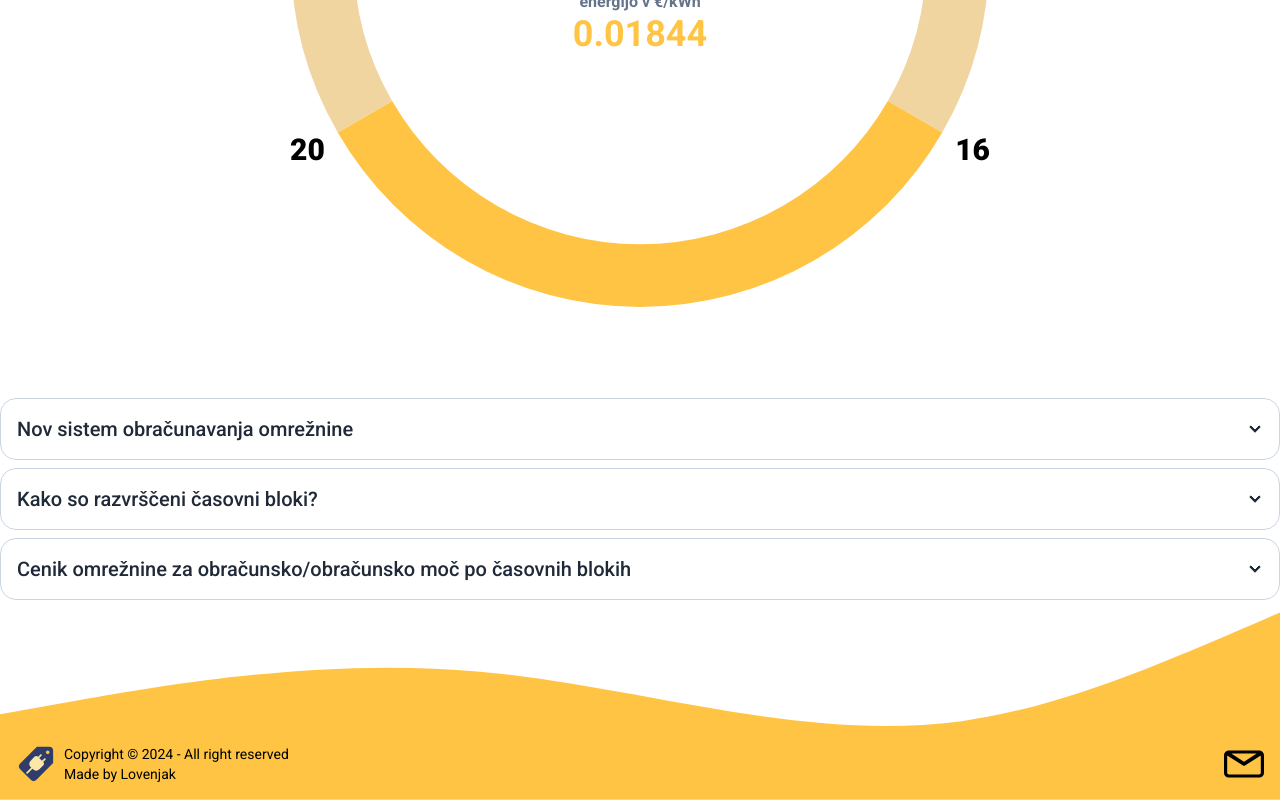
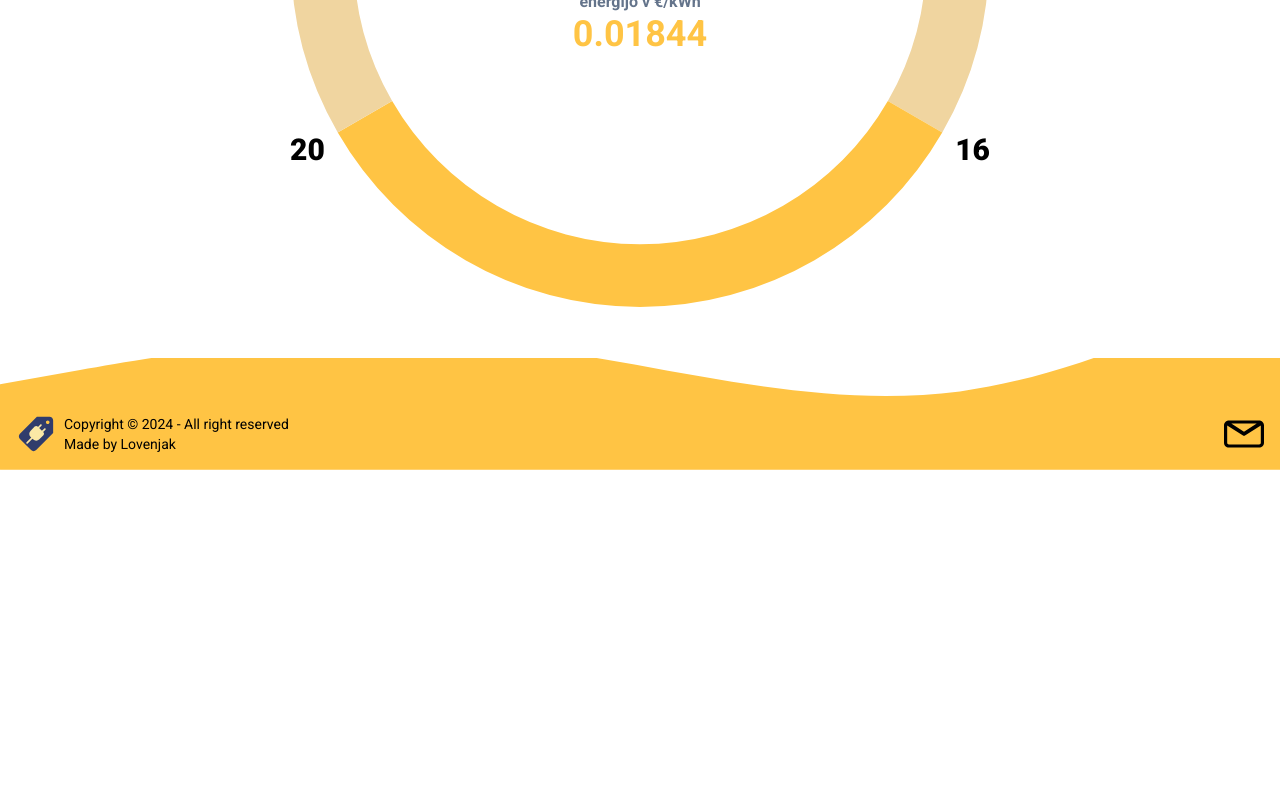
Before and after one commit to rubuz/cenergija-react, a React (Vite) app: page / in a window 1280 px wide. Shown: the part 482-1282 px from the top of the page. After the commit the page ends 952 px from the top, so only its background shows below. Built offline with nearby package versions, Linux system fonts and the light colour scheme.

Commit message:
Add react-router-dom dependency and implement routing

```diff
--- a/package.json
+++ b/package.json
@@ -13,7 +13,8 @@
     "chart.js": "^4.4.2",
     "react": "^18.2.0",
     "react-chartjs-2": "^5.2.0",
-    "react-dom": "^18.2.0"
+    "react-dom": "^18.2.0",
+    "react-router-dom": "^6.22.3"
   },
   "devDependencies": {
     "@types/react": "^18.2.64",
--- a/src/App.tsx
+++ b/src/App.tsx
@@ -5,11 +5,13 @@ import Header from "./components/Header";
 import Section from "./components/Section";
 import ChartDonut from "./components/chart/ChartDonut";
 import { ColorContext } from "./utils/ColorContext";
+import { BrowserRouter as Router, Route, Routes } from "react-router-dom";
 
 function App() {
   const [dotColor, setDotColor] = useState<string>("");
 
   return (
+    <Router>
       <ColorContext.Provider value={{ dotColor, setDotColor }}>
         <div className="h-[100dvh] bg-white font-roboto ">
           <Header />
@@ -19,11 +21,14 @@ function App() {
             </div>
           </Section>
           <Section>
-          <Faq />
+            <Routes>
+              <Route path="/faq" Component={Faq} />
+            </Routes>
           </Section>
           <Footer />
         </div>
       </ColorContext.Provider>
+    </Router>
   );
 }
 
--- a/src/components/Faq.tsx
+++ b/src/components/Faq.tsx
@@ -1,12 +1,32 @@
 import TableBlok from "./tables/TableBlok";
 import TablePrice from "./tables/TablePrice";
+import { useLocation } from "react-router-dom";
+import { useEffect, useRef } from "react";
 
 const Faq = () => {
+  const location = useLocation();
+  const openDiv = location.state?.openDiv;
+
+  const div1Ref = useRef(null);
+  const div2Ref = useRef(null);
+  const div3Ref = useRef(null);
+
+  useEffect(() => {
+    if (openDiv === 0) {
+      div1Ref.current.click();
+    } else if (openDiv === 1) {
+      div2Ref.current.click();
+    } else if (openDiv === 2) {
+      div3Ref.current.click();
+    }
+  }, []);
+
   return (
     <div className="mb-32 flex flex-col gap-2">
       <div
+        ref={div1Ref}
         tabIndex={0}
-        className="collapse collapse-arrow border border-slate-300 bg-white/70 backdrop-blur-lg transition-all duration-200 hover:ring-2 hover:ring-slate-400"
+        className="collapse collapse-arrow border border-slate-300 bg-white/70 backdrop-blur-sm transition-all duration-200 hover:ring-2 hover:ring-slate-400"
       >
         <div className="collapse-title text-xl font-medium">
           Nov sistem obračunavanja omrežnine
@@ -27,8 +47,9 @@ const Faq = () => {
         </div>
       </div>
       <div
+        ref={div2Ref}
         tabIndex={1}
-        className="collapse collapse-arrow border border-slate-300 bg-white/70 backdrop-blur-lg transition-all duration-200 hover:ring-2 hover:ring-slate-400"
+        className="collapse collapse-arrow border border-slate-300 bg-white/70 backdrop-blur-sm transition-all duration-200 hover:ring-2 hover:ring-slate-400"
       >
         <div className="collapse-title text-xl font-medium">
           Kako so razvrščeni časovni bloki?
@@ -46,8 +67,9 @@ const Faq = () => {
         </div>
       </div>
       <div
+        ref={div3Ref}
         tabIndex={2}
-        className="collapse collapse-arrow border border-slate-300 bg-white/70 backdrop-blur-lg transition-all duration-200 hover:ring-2 hover:ring-slate-400"
+        className="collapse collapse-arrow border border-slate-300 bg-white/70 backdrop-blur-sm transition-all duration-200 hover:ring-2 hover:ring-slate-400"
       >
         <div className="collapse-title text-xl font-medium">
           Cenik omrežnine za obračunsko/obračunsko moč po časovnih blokih
--- a/src/components/Header.tsx
+++ b/src/components/Header.tsx
@@ -1,6 +1,7 @@
 import { useEffect, useState, useContext } from "react";
 import { ColorContext } from "../utils/ColorContext";
 import Logo from "../assets/cenergija-logo.svg";
+import { Link } from "react-router-dom";
 
 const Header = () => {
   const [isScrolled, setIsScrolled] = useState(false);
@@ -62,7 +63,9 @@ const Header = () => {
               className="menu dropdown-content menu-lg z-[1] mt-3 w-52 rounded-box bg-base-100 p-2 shadow"
             >
               <li>
-                <a>Homepage</a>
+                <Link to="/faq" state={{ openDiv: 1 }}>
+                  Nov sistem
+                </Link>
               </li>
               <li>
                 <a>Portfolio</a>
```
Also changed, not shown: 1 other file (tests, documents, lock files or other folders). Lines whose indentation alone changed are shown as unchanged.
